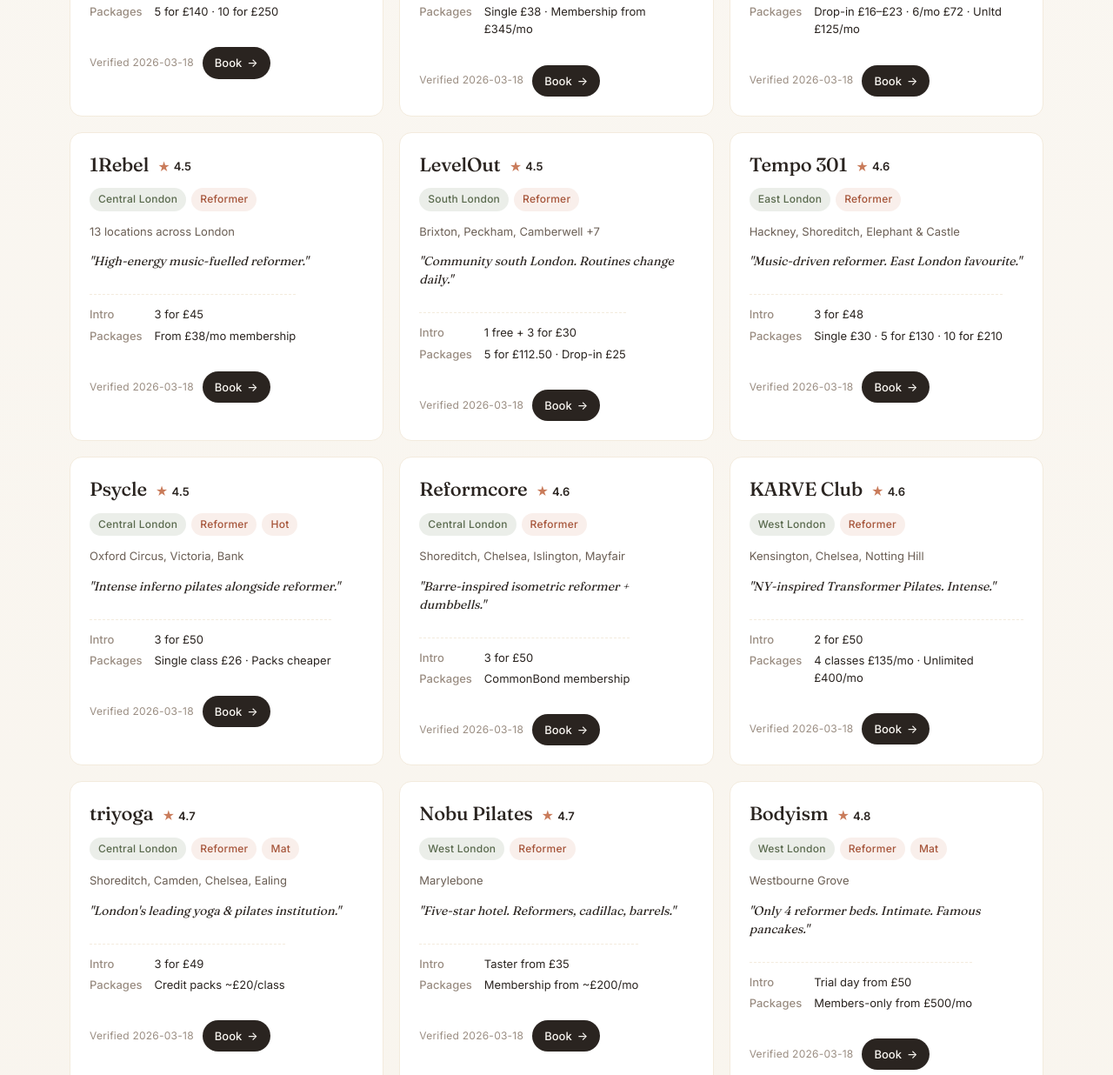
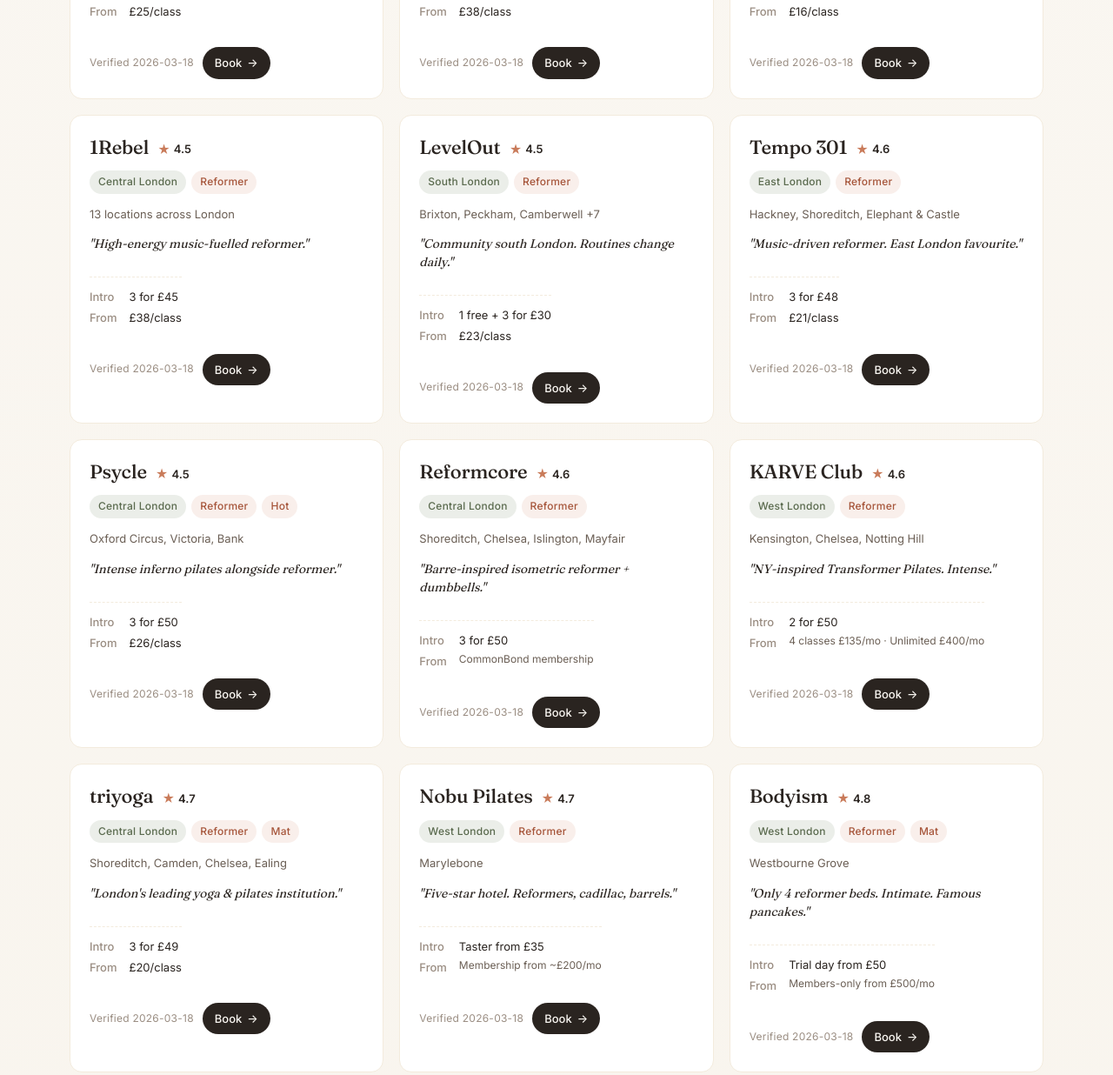
Before and after one commit to sycoder97/pilates-szn, a website: page index.html in a window 1280 px wide. Shown: the part 1920-3156 px from the top of the page at 87% size. Drawn offline with Linux system fonts and the light colour scheme.

Commit message:
ui: simpler card pricing (intro + from X/class)

```diff
--- a/app.js
+++ b/app.js
@@ -112,7 +112,7 @@
         ${s.review ? `<p class="card-review">"${esc(s.review)}"</p>` : ''}
         <dl class="card-pricing">
           ${s.intro ? `<dt>Intro</dt><dd>${esc(s.intro)}</dd>` : ''}
-          ${s.packages ? `<dt>Packages</dt><dd>${esc(s.packages)}</dd>` : ''}
+          ${s.minPrice ? `<dt>From</dt><dd>£${Math.round(s.minPrice)}/class</dd>` : (s.packages ? `<dt>From</dt><dd class="muted">${esc(s.packages)}</dd>` : '')}
         </dl>
         <div class="card-foot">
           <span class="verified">Verified ${esc(s.lastVerified || '—')}</span>
--- a/styles.css
+++ b/styles.css
@@ -378,6 +378,7 @@ section { padding: clamp(48px, 7vw, 80px) 0; }
 }
 .card-pricing dt { color: var(--ink-muted); font-weight: 500; }
 .card-pricing dd { margin: 0; color: var(--ink); }
+.card-pricing dd.muted { color: var(--ink-soft); font-size: 12px; line-height: 1.4; }
 
 .card-foot {
   display: flex;
```
